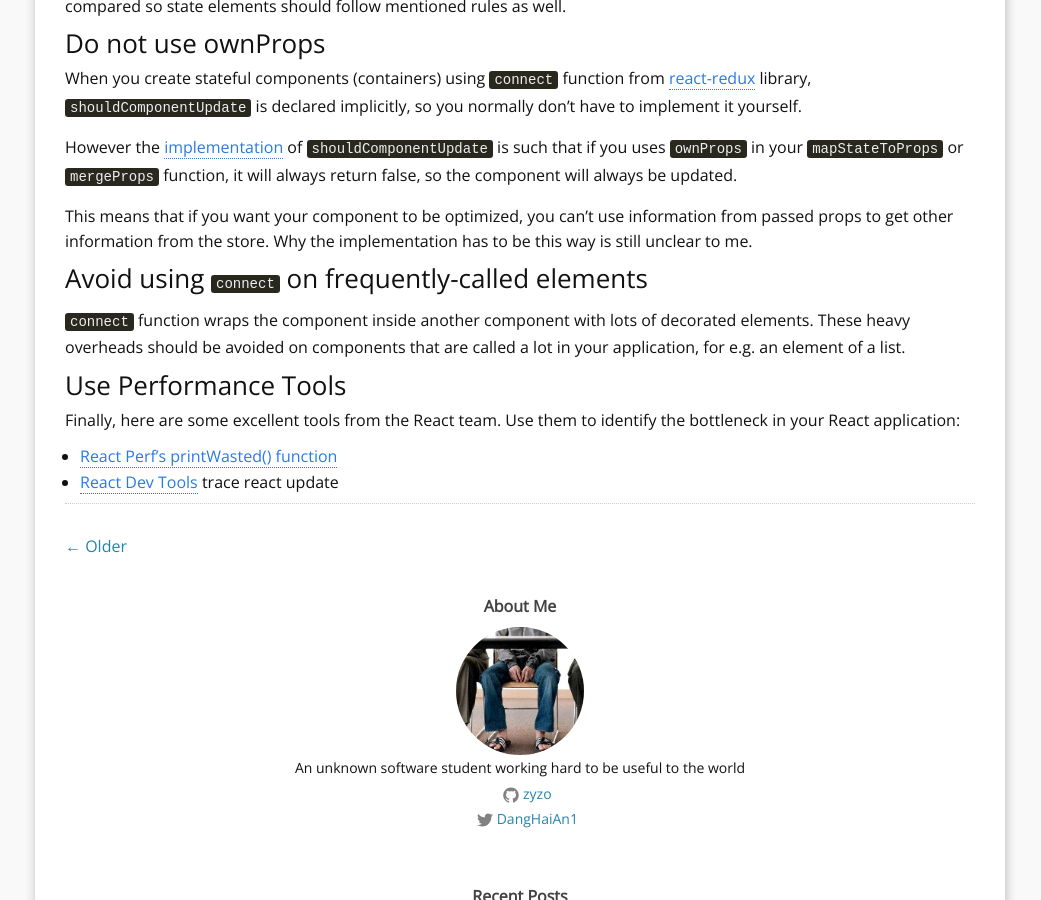
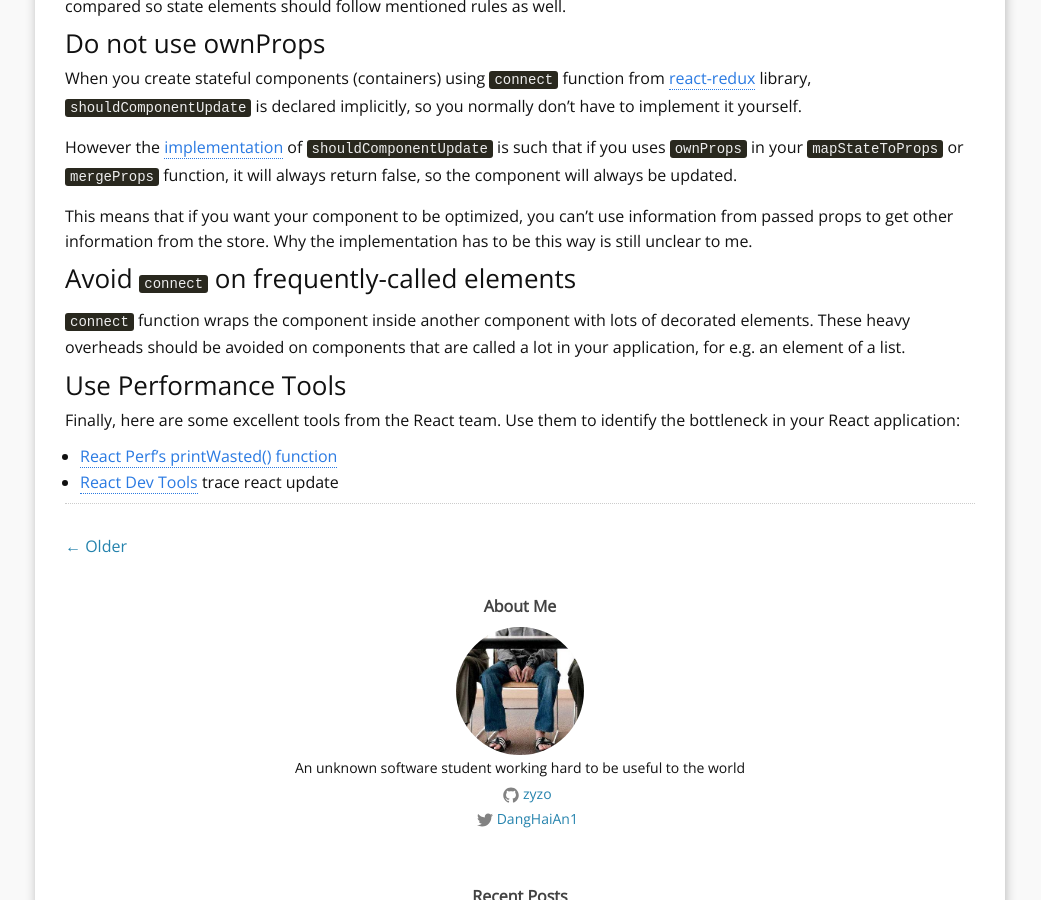
Before and after one commit to zyzo/zyzo.github.io, a Jekyll site: the page built from _posts/2016-05-26-react-redux-performance.md, in a window 1280 px wide and 900 px high, scrolled down 721 px. Shown: the whole window, without its empty margins (120-1161 px from the left). Built offline with Jekyll 4.4.1, drawn with Linux system fonts in a browser that asks for light colours; comment, search, counter and statistics services are not loaded.

Commit message:
Slight syntax change

```diff
--- a/_posts/2016-05-26-react-redux-performance.md
+++ b/_posts/2016-05-26-react-redux-performance.md
@@ -33,7 +33,7 @@ However the [implementation](https://github.com/reactjs/react-redux/blob/master/
 
 This means that if you want your component to be optimized, you can't use information from passed props to get other information from the store. Why the implementation has to be this way is still unclear to me.
 
-### Avoid using `connect` on frequently-called elements
+### Avoid `connect` on frequently-called elements
 
 `connect` function wraps the component inside another component with lots of decorated elements. These heavy overheads should be avoided on components that are called a lot in your application, for e.g. an element of a list.
 
```
